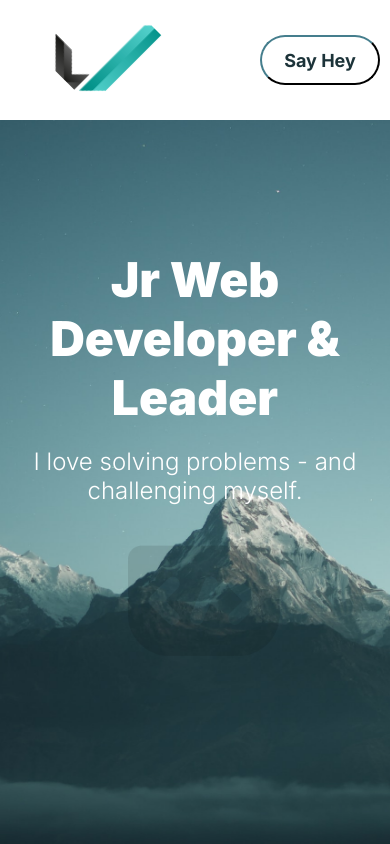
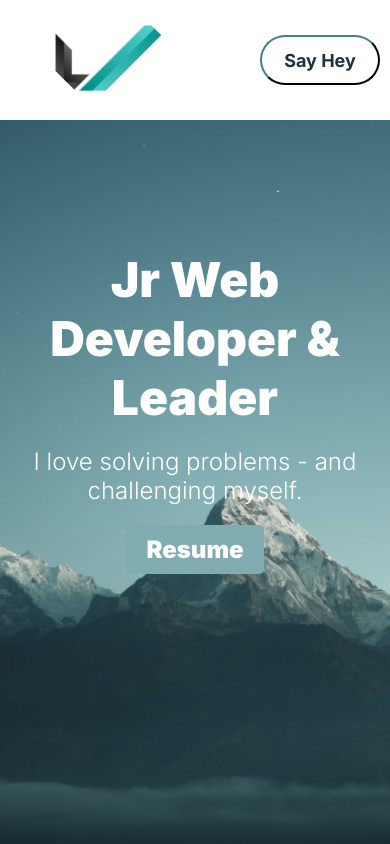
Before and after one commit to JordanWeitz/new__portfolio, a React (Create React App) app: page / in a window 390 px wide. Built offline with nearby package versions, Linux system fonts and the light colour scheme.

Commit message:
Finishing Responsive and Uploading Resume

```diff
--- a/src/components/footer/footer.css
+++ b/src/components/footer/footer.css
@@ -84,6 +84,7 @@
 	font-size: 1.25rem;
 	font-weight: 700;
 	margin-top: 20px;
+	text-align: center;
 }
 
 .foot__links {
@@ -157,9 +158,13 @@
 	}
 }
 
-@media only screen and (max-width: 375px) {
+@media only screen and (max-width: 382px) {
 	.connect {
 		border-radius: 0px;
+	}
+	.footer__p {
+		width: 80%;
+		margin-left: 30px;
 	}
 }
 
--- a/src/components/heroBanner/HeroBanner.js
+++ b/src/components/heroBanner/HeroBanner.js
@@ -3,6 +3,7 @@ import ReactTypingEffect from "react-typing-effect";
 import "./heroBanner.css";
 import hero from "../../assets/heroBanner/hero.jpg";
 import code from "../../assets/heroBanner/code.png";
+import resume from "../../assets/resume/resume.pdf";
 import Navbar from "../navbar/Navbar";
 
 function HeroBanner() {
@@ -16,9 +17,9 @@ function HeroBanner() {
 					<h3 className="herobanner__header__h3">
 						I love solving problems - and challenging myself.
 					</h3>
-					<div className="herobanner__img__wrapper">
-						<img src={code} alt="" className="herobanner__header__img" />
-					</div>
+					<a href={resume}>
+						<button className="herobanner__header__btn">Resume</button>
+					</a>
 				</div>
 			</div>
 		</div>
--- a/src/components/heroBanner/heroBanner.css
+++ b/src/components/heroBanner/heroBanner.css
@@ -12,18 +12,6 @@ then it will be relative to this div not the whole page. */
 	margin: 0;
 	padding: 0;
 	margin-bottom: -5px;
-}
-
-.herobanner__navbar {
-	position: absolute;
-	top: 0;
-	left: 0;
-	/* width: 100%;
-	height: 130px;
-	background-color: #1c3339;
-	display: flex;
-	justify-content: space-around;
-	align-items: center; */
 }
 
 .herobanner__header {
@@ -59,33 +47,36 @@ then it will be relative to this div not the whole page. */
 	color: white;
 }
 
-.herobanner__img__wrapper {
-	background-color: yellow;
-	z-index: 10;
+.herobanner__header__btn {
+	font-weight: 900;
+	font-size: 1.5rem;
+	color: white;
+	background-color: #80abb1;
+	border: none;
+	padding: 10px 20px;
+	border-radius: 5px;
+	margin-top: 20px;
+	cursor: pointer;
+	transition: all 0.3s ease-in-out;
 }
 
-.herobanner__header__img {
-	position: absolute;
-	top: 0;
-	right: 0;
-	left: 0;
-	margin: auto;
-	opacity: 0.1;
-	height: 380px;
-}
-
-@media only screen and (max-width: 768px) {
-	.herobanner__header__img {
-		/* margin-top: 100px; */
-	}
+.herobanner__header__btn:hover {
+	background-color: white;
+	color: #80abb1;
+	transform: scale(1.1);
 }
 
 @media only screen and (max-width: 425px) {
 	.herobanner__header__h1 {
 		width: 80vw;
 	}
-	.herobanner__header__img {
-		margin-top: 150px;
-		padding-left: 20px;
+}
+
+@media only screen and (max-width: 375px) {
+	.herobanner__header__h1 {
+		font-size: 2.5rem;
+	}
+	.herobanner__header__h3 {
+		font-size: 1.25rem;
 	}
 }
--- a/src/components/projects/projects.css
+++ b/src/components/projects/projects.css
@@ -1,5 +1,5 @@
 .projects {
-	margin-top: 20vh;
+	margin-top: 18em;
 	display: flex;
 	flex-direction: column;
 	align-items: center;
@@ -45,7 +45,7 @@
 	justify-content: center;
 	align-items: center;
 	max-width: 450px;
-	height: 30vh;
+	height: 20em;
 	background-color: white;
 
 	border-radius: 20px;
@@ -61,6 +61,10 @@
 	box-shadow: rgba(149, 157, 165, 0.2) 0px 8px 24px;
 	transition: all 0.3s ease-in-out;
 	object-fit: cover;
+}
+
+.project__card__img:hover {
+	transform: scale(1.1);
 }
 
 .project__card__hover {
@@ -123,15 +127,21 @@
 	transition: all 0.3s ease-in-out;
 }
 
-@media only screen and (max-width: 1024px) {
+@media only screen and (max-width: 1124px) {
 	.project__title {
 		margin-top: 12em;
 	}
 }
 
+@media only screen and (max-width: 902px) {
+	.projects {
+		margin-top: 30em;
+	}
+}
+
 @media only screen and (max-width: 768px) {
 	.projects {
-		margin-top: 50em;
+		margin-top: 55em;
 	}
 	.project__card__wrapper {
 		width: 450px !important;
@@ -142,6 +152,18 @@
 	.project__card__hover,
 	.project__card__text {
 		opacity: 1;
+	}
+}
+
+@media only screen and (max-width: 576px) {
+	.project__title {
+		display: flex;
+		flex-direction: column;
+		justify-content: center;
+	}
+	.project__title__p {
+		width: 80%;
+		text-align: center;
 	}
 }
 
--- a/src/components/skills/skills.css
+++ b/src/components/skills/skills.css
@@ -179,3 +179,29 @@ some reason */
 		margin-top: -400px;
 	}
 }
+
+@media only screen and (max-width: 280px) {
+	.skills__green__title {
+		font-size: 1.25rem;
+	}
+
+	.skills__green__p {
+		font-size: 0.75rem;
+		margin-bottom: 50px;
+	}
+
+	.skillscard__title {
+		font-size: 0.75rem;
+	}
+
+	.skillscard__header {
+		font-size: 1.25rem;
+	}
+
+	.skillscard__p__span {
+		font-size: 0.75rem;
+	}
+	.skills__cards {
+		margin-top: -400px;
+	}
+}
--- a/src/index.css
+++ b/src/index.css
@@ -2,6 +2,7 @@
 	margin: 0px;
 	font-family: "Inter", sans-serif;
 	/* this trick will show you the outline of every node */
+	/* outline: 1px solid red; */
 }
 body {
 	width: 100vw;
```
Also changed, not shown: 1 other file (tests, documents, lock files or other folders).
